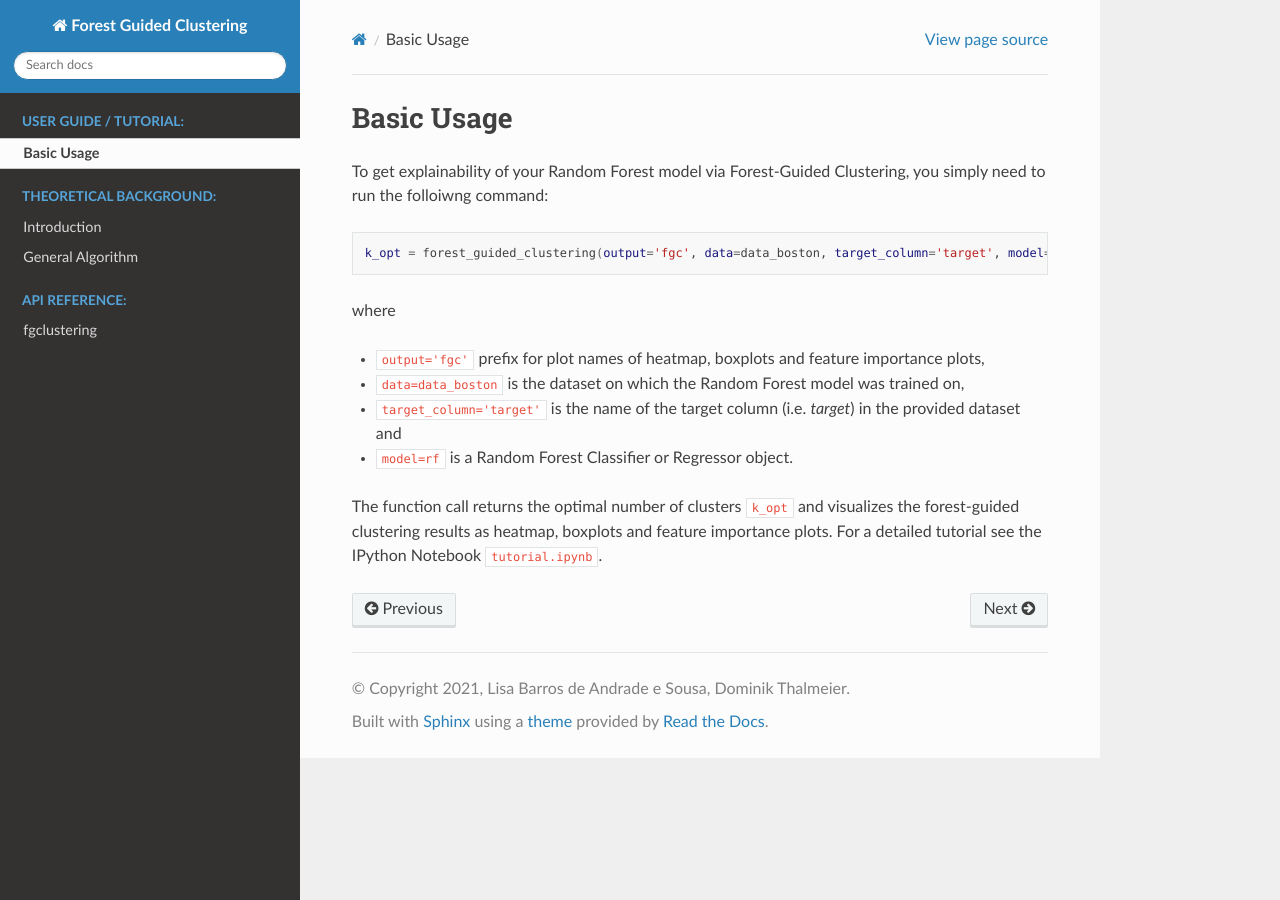
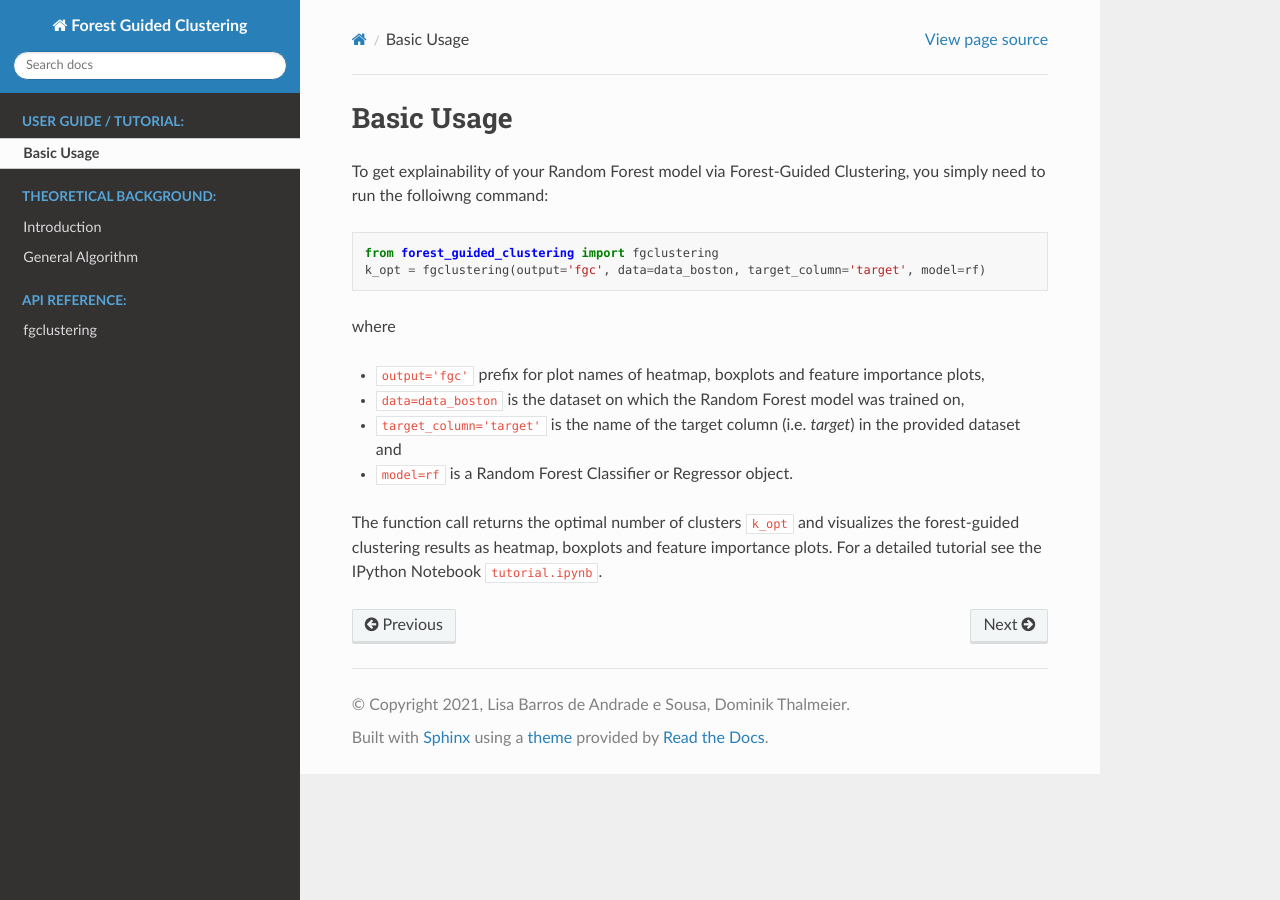
Before and after one commit to HelmholtzAI-Consultants-Munich/fg-clustering, a Sphinx documentation site: the page built from docs/source/basicusage.rst, in a window 1280 px wide. Built offline with Sphinx 7.4.7 and the Read the Docs theme 2.0.0, drawn with Linux system fonts in a browser that asks for light colours; pages that are not in the unit, such as notebooks, are missing from menus.

Commit message:
Update basicusage.rst

```diff
--- a/docs/source/basicusage.rst
+++ b/docs/source/basicusage.rst
@@ -3,9 +3,10 @@ Basic Usage
 
 To get explainability of your Random Forest model via Forest-Guided Clustering, you simply need to run the folloiwng command:
 
-.. code:: bash
+.. code:: python
 
-   k_opt = forest_guided_clustering(output='fgc', data=data_boston, target_column='target', model=rf)
+   from forest_guided_clustering import fgclustering
+   k_opt = fgclustering(output='fgc', data=data_boston, target_column='target', model=rf)
 
 where
 
```
